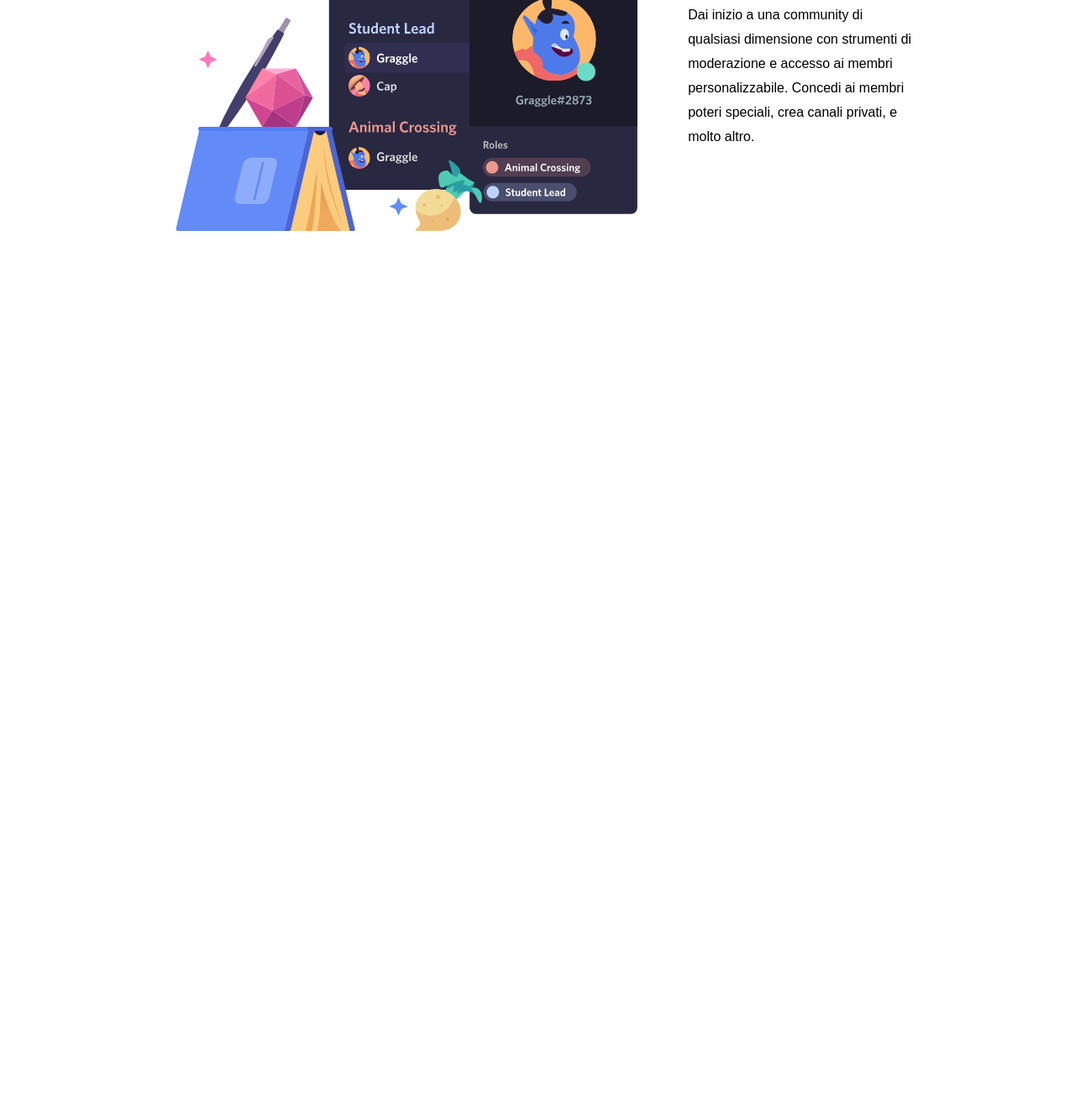
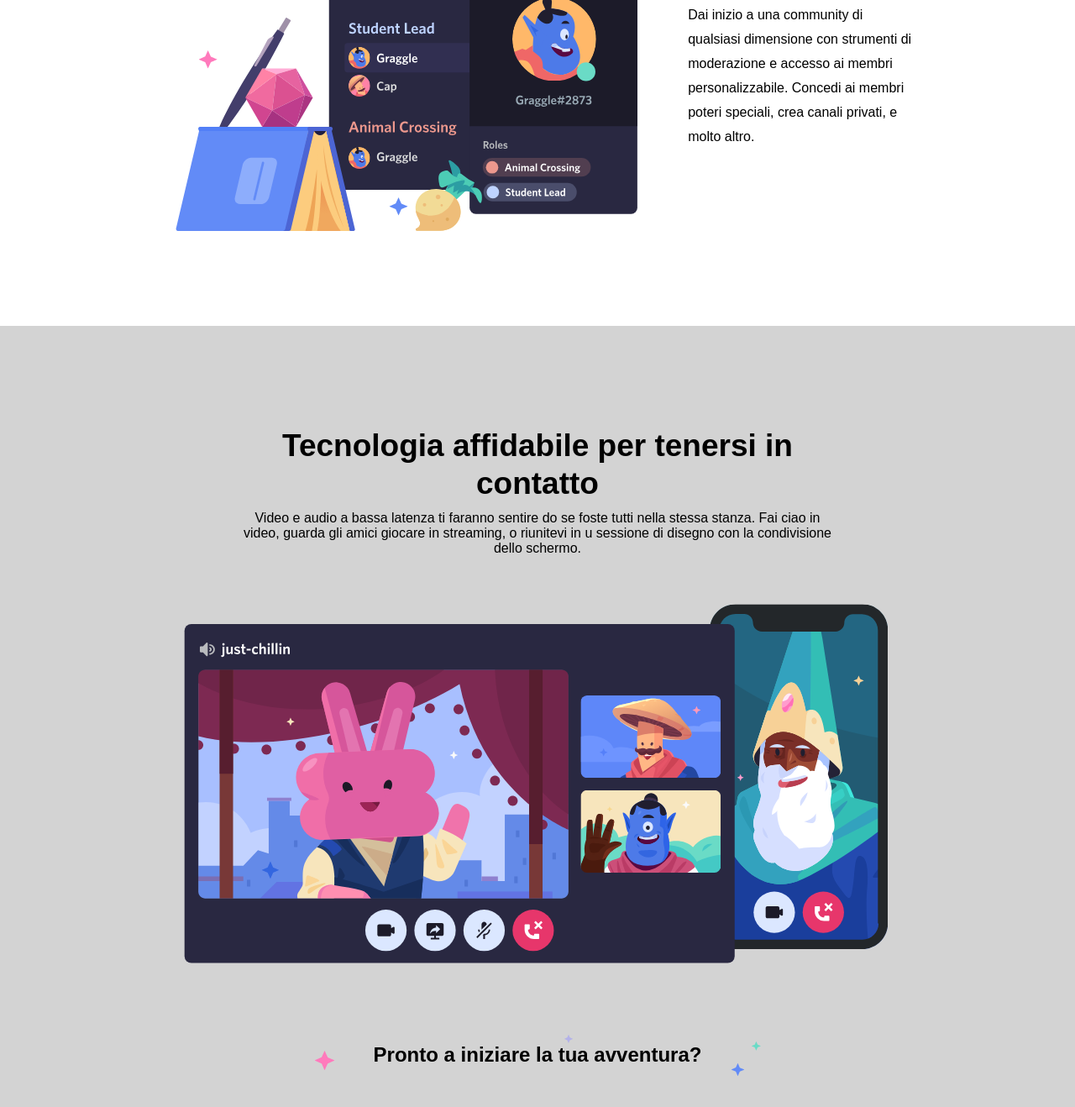
Before and after one commit to c4r7u/htmlcss-discord, a plain HTML site: page index.html in a window 1280 px wide. Shown: the part 2140-3458 px from the top of the page at 84% size. Before the commit the page ends 2528 px from the top, so only its background shows below. Drawn offline with Linux system fonts and the light colour scheme.

Commit message:
end pre-footer

```diff
--- a/css/style.css
+++ b/css/style.css
@@ -158,3 +158,35 @@ main section {
 .advantages h2 {
     margin-top: 35px;
 }
+
+.prefooter-content {
+    width: 80%;
+    margin: auto;
+    color: black;
+    text-align: center;
+}
+
+.big-image {
+    width: 100%;
+}
+
+.ready {
+    display: inline-block;
+    position: relative;
+    top: 10px;
+    left: 0px;
+    margin: auto;
+    width: 100%;
+    color: black;
+    text-align: center;
+    height: 70px;
+    line-height: 74px;
+}
+
+
+
+.bg-image {
+    background-image: url(../img/stars.svg);
+    background-repeat: no-repeat;
+    background-position: center;
+}
--- a/index.html
+++ b/index.html
@@ -106,6 +106,28 @@
                 </div>
             </div>
         </section>
+
+        <section class="back-gray">
+            <div class="container">
+                <div class="clearfix">
+                    <div class="prefooter-content">
+                        <h2 class="title">Tecnologia affidabile per tenersi in contatto</h2>
+                        <p>Video e audio a bassa latenza ti faranno sentire do se foste tutti nella stessa stanza. Fai ciao in video, guarda gli amici giocare in streaming, o riunitevi in u sessione di disegno con la condivisione dello schermo.</p>
+                    </div>
+
+                    <div class="col big-image">
+                        <img src="img/item4-big.svg" alt="item3">
+                    </div>
+
+                    <div class="ready">
+                        <div class="bg-image">
+                            <h2>Pronto a iniziare la tua avventura?</h2>
+                        </div>
+                    </div>
+
+                </div>
+            </div>
+        </section>
     </main>
 
 </body>
```
